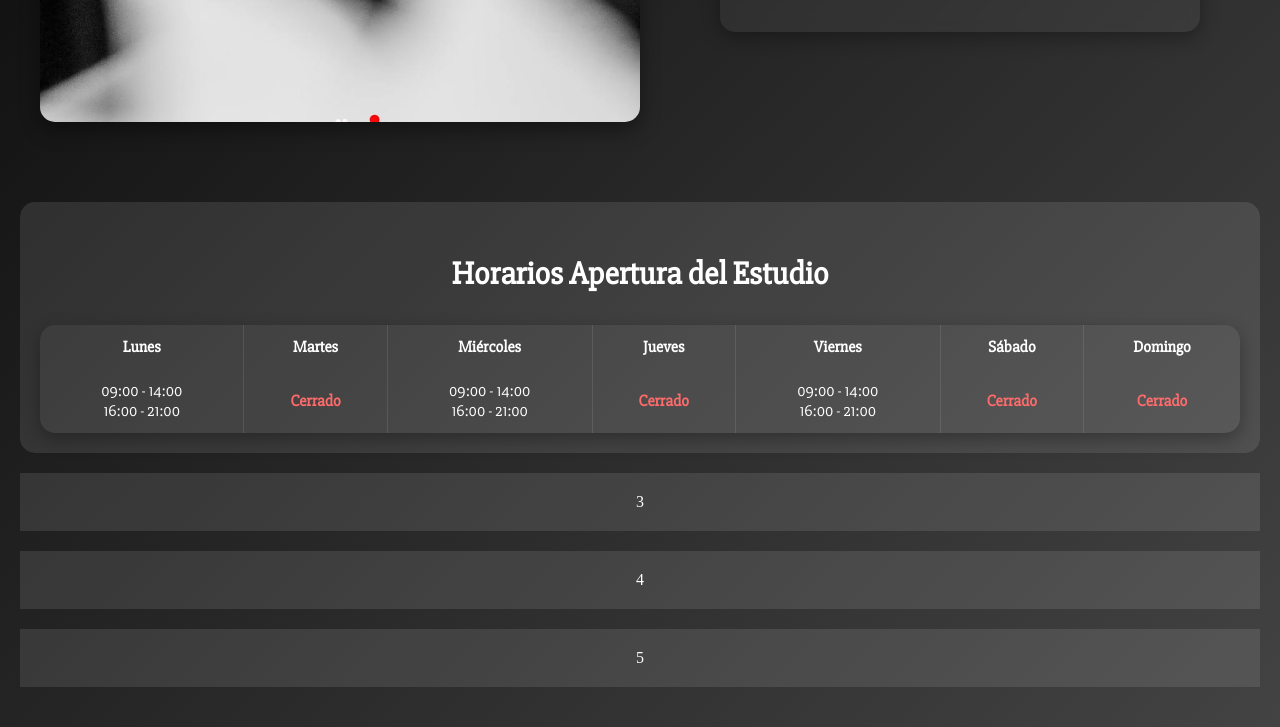
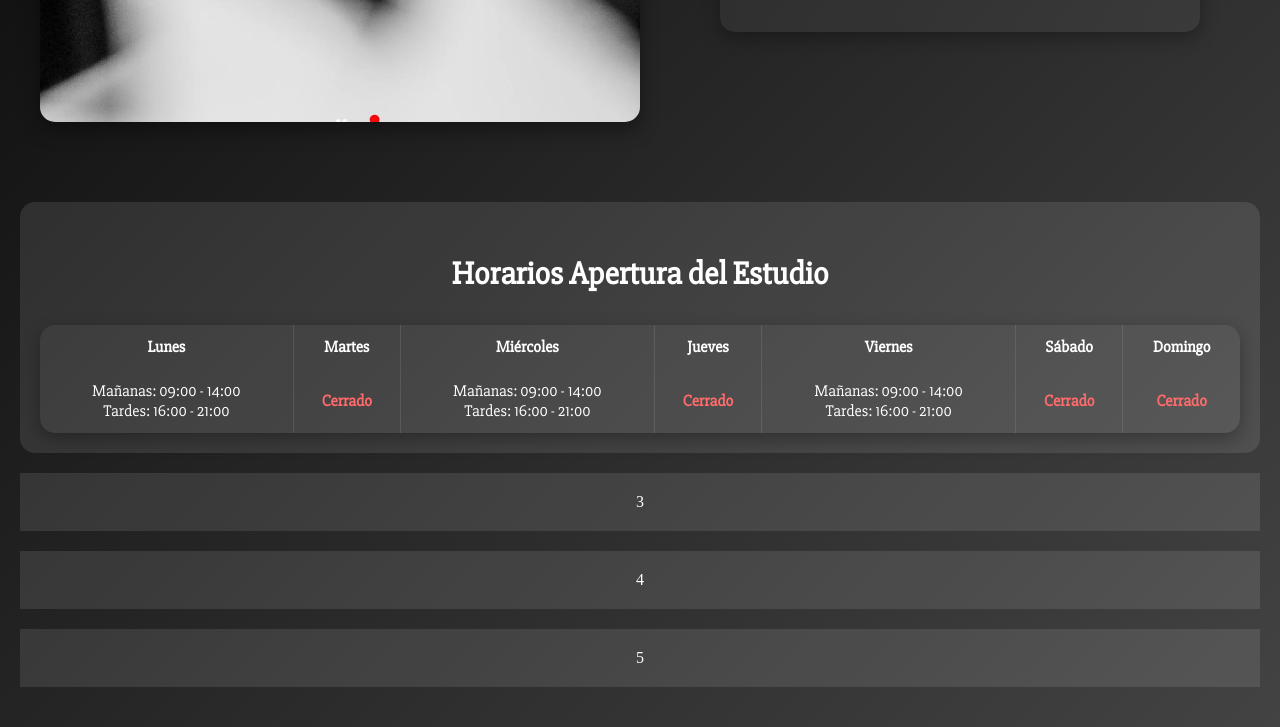
Before and after one commit to WaShIsTyLee/KKRTatto, a plain HTML site: page index.html in a window 1280 px wide. Shown: the part 768-1495 px from the top of the page. Drawn offline with Linux system fonts and the light colour scheme.

Commit message:
horario3

```diff
--- a/index.html
+++ b/index.html
@@ -90,11 +90,11 @@
                         </thead>
                         <tbody>
                             <tr>
-                                <td>09:00 - 14:00<br>16:00 - 21:00</td>
+                                <td>Mañanas: 09:00 - 14:00<br>Tardes: 16:00 - 21:00</td>
                                 <td class="cerrado">Cerrado</td>
-                                <td>09:00 - 14:00<br>16:00 - 21:00</td>
+                                <td>Mañanas: 09:00 - 14:00<br>Tardes: 16:00 - 21:00</td>
                                 <td class="cerrado">Cerrado</td>
-                                <td>09:00 - 14:00<br>16:00 - 21:00</td>
+                                <td>Mañanas: 09:00 - 14:00<br>Tardes: 16:00 - 21:00</td>
                                 <td class="cerrado">Cerrado</td>
                                 <td class="cerrado">Cerrado</td>
                             </tr>
```
